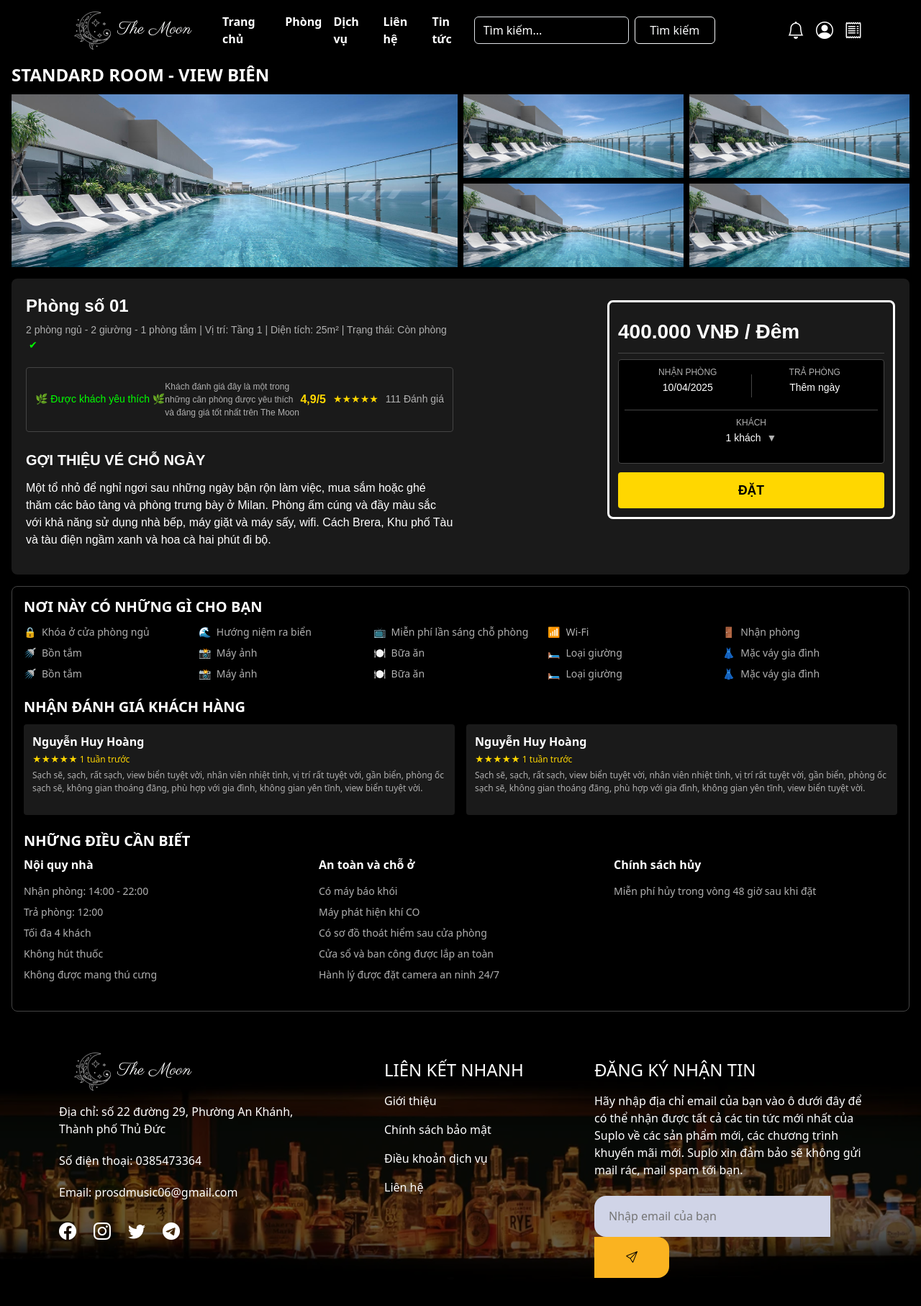
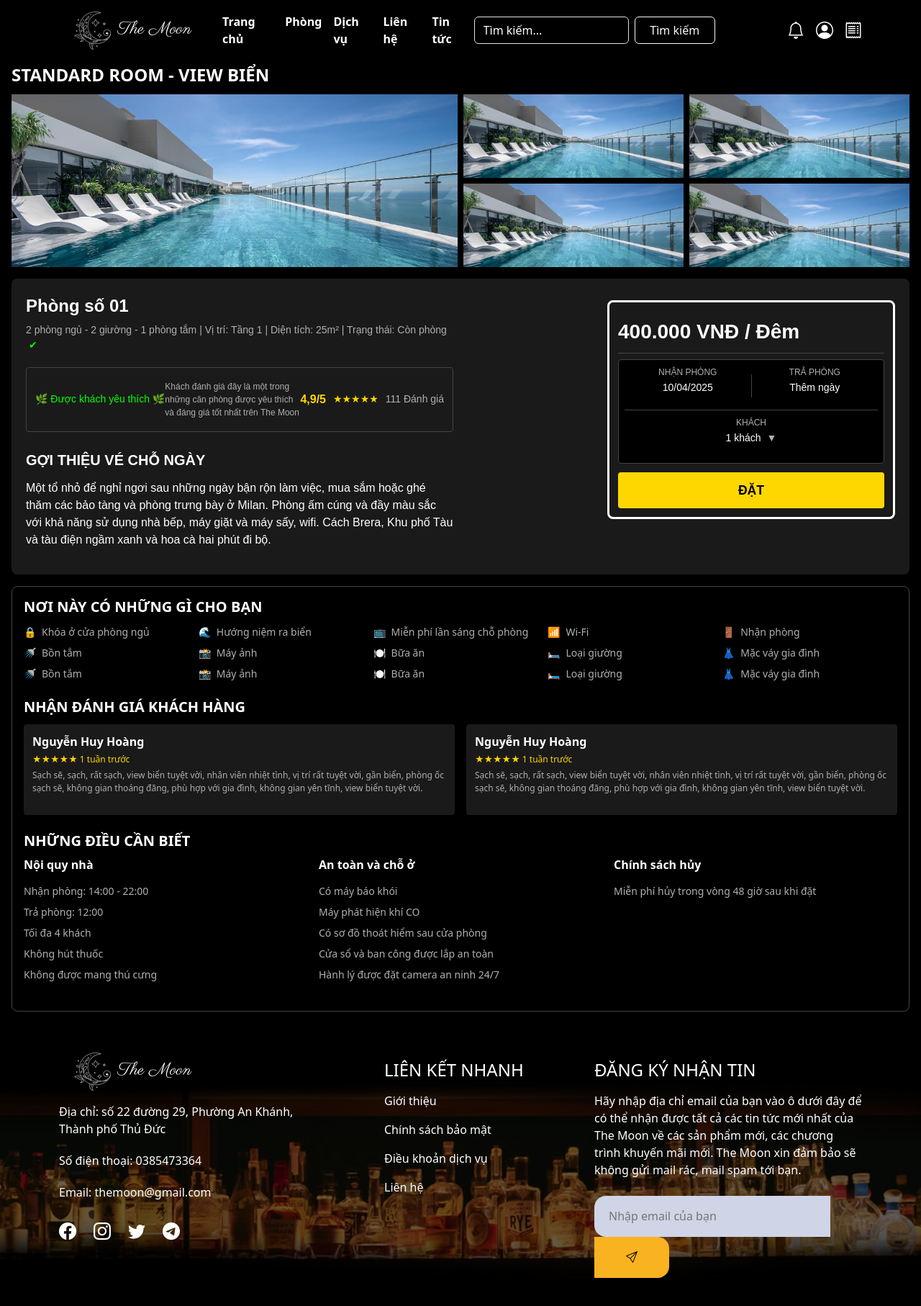
Before and after one commit to lethanhphuc2005/Hotel-Management-Website, a Next.js app in the folder frontend/: page /product in a window 1280 px wide. Shown: the whole page at 72% size. Built offline with nearby package versions, Linux system fonts and the light colour scheme.

Commit message:
img in nodejs

```diff
--- a/frontend/src/app/components/footer/footer.tsx
+++ b/frontend/src/app/components/footer/footer.tsx
@@ -11,7 +11,7 @@ export default function Footer() {
                     </div>
                     <p className='pb-1 text-white'>Địa chỉ: số 22 đường 29, Phường An Khánh, Thành phố Thủ Đức</p>
                     <p className='pb-1 text-white'>Số điện thoại: 0385473364</p>
-                    <p className='text-white'>Email: prosdmusic06@gmail.com</p>
+                    <p className='text-white'>Email: themoon@gmail.com</p>
                     <div className={`${style.socialIcons} mt-4 d-flex gap-4`}>
                         <a href="#"><i className="bi bi-facebook fs-4"></i></a>
                         <a href="#"><i className="bi bi-instagram fs-4"></i></a>
@@ -30,9 +30,9 @@ export default function Footer() {
                     <h2 className='fs-4 mb-3 text-white'>ĐĂNG KÝ NHẬN TIN</h2>
                     <p className='mb-4 text-white'>
                         Hãy nhập địa chỉ email của bạn vào ô dưới đây để có
-                        thể nhận được tất cả các tin tức mới nhất của Suplo về
+                        thể nhận được tất cả các tin tức mới nhất của The Moon về
                         các sản phẩm mới, các chương trình khuyến mãi mới.
-                        Suplo xin đảm bảo sẽ không gửi mail rác, mail spam tới bạn.
+                        The Moon xin đảm bảo sẽ không gửi mail rác, mail spam tới bạn.
                     </p>
                     <div>
                         <input type="email" placeholder="Nhập email của bạn" className={`${style.emailInput} border-0 rounded-start-4`} />
--- a/frontend/src/app/components/roomList.tsx
+++ b/frontend/src/app/components/roomList.tsx
@@ -17,7 +17,7 @@ export function RoomSaleList({ rooms }: { rooms: Room[] }) {
   return (
     <>
       {rooms.map((room: Room) => (
-        <RoomSale room={room} />
+        <RoomSale room={room} key={room._id} />
       ))}
     </>
   );
@@ -27,7 +27,7 @@ export function ServiceList({ services }: { services: Service[] }) {
   return (
     <>
       {services.map((service: Service) => (
-        <ServiceItem service={service} />
+        <ServiceItem service={service} key={service._id} />
       ))}
     </>
   );
--- a/frontend/src/app/page.tsx
+++ b/frontend/src/app/page.tsx
@@ -75,9 +75,9 @@ export default async function Home() {
             <div className={style.infoMainContent}>
               <h3 className={style.infoTitle}>THE MOON</h3>
               <p className={style.infoText}>
-                Nơi lưu trú lý tưởng cho những khoảnh khắc đáng nhớ.Tại Hoshiyo Hotel & Resort, chúng tôi mang đến không gian nghỉ dưỡng sang trọng, dịch vụ đẳng cấp cùng những trải nghiệm tuyệt vời. Mỗi căn phòng không chỉ là nơi dừng chân mà còn là điểm khởi đầu cho những hành trình đáng nhớ. <br /><br />
-                Nơi lưu trú lý tưởng cho những khoảnh khắc đáng nhớ.Tại Hoshiyo Hotel & Resort, chúng tôi mang đến không gian nghỉ dưỡng sang trọng, dịch vụ đẳng cấp cùng những trải nghiệm tuyệt vời. Mỗi căn phòng không chỉ là nơi dừng chân mà còn là điểm khởi đầu cho những hành trình đáng nhớ. <br /> <br />
-                Nơi lưu trú lý tưởng cho những khoảnh khắc đáng nhớ.Tại Hoshiyo Hotel & Resort, chúng tôi mang đến không gian nghỉ dưỡng sang trọng, dịch vụ đẳng cấp cùng những trải nghiệm tuyệt vời. Mỗi căn phòng không chỉ là nơi dừng chân mà còn là điểm khởi đầu cho những hành trình đáng nhớ. <br /> <br />
+                Nơi lưu trú lý tưởng cho những khoảnh khắc đáng nhớ.Tại The Moon Hotel & Resort, chúng tôi mang đến không gian nghỉ dưỡng sang trọng, dịch vụ đẳng cấp cùng những trải nghiệm tuyệt vời. Mỗi căn phòng không chỉ là nơi dừng chân mà còn là điểm khởi đầu cho những hành trình đáng nhớ. <br /><br />
+                Nơi lưu trú lý tưởng cho những khoảnh khắc đáng nhớ.Tại The Moon Hotel & Resort, chúng tôi mang đến không gian nghỉ dưỡng sang trọng, dịch vụ đẳng cấp cùng những trải nghiệm tuyệt vời. Mỗi căn phòng không chỉ là nơi dừng chân mà còn là điểm khởi đầu cho những hành trình đáng nhớ. <br /> <br />
+                Nơi lưu trú lý tưởng cho những khoảnh khắc đáng nhớ.Tại The Moon Hotel & Resort, chúng tôi mang đến không gian nghỉ dưỡng sang trọng, dịch vụ đẳng cấp cùng những trải nghiệm tuyệt vời. Mỗi căn phòng không chỉ là nơi dừng chân mà còn là điểm khởi đầu cho những hành trình đáng nhớ. <br /> <br />
                 Nơi lưu trú lý tưởng cho những khoảnh khắc đáng nhớ.
               </p>
             </div>
--- a/frontend/src/app/product/page.tsx
+++ b/frontend/src/app/product/page.tsx
@@ -9,7 +9,7 @@ const ProductDetail = () => {
 
       {/* Main Content */}
       <div className={styles.container}>
-        <h1 className={styles.title}>STANDARD ROOM - VIEW BIÊN</h1>
+        <h1 className={styles.title}>STANDARD ROOM - VIEW BIỂN</h1>
         <div className={styles.imageContainer}>
           <img src="img/lau1.jpg" alt="Main Room View" className={styles.mainImage} />
           <div className={styles.smallImageGrid}>
```
Also changed, not shown: 2 other files (tests, documents, lock files or other folders).
